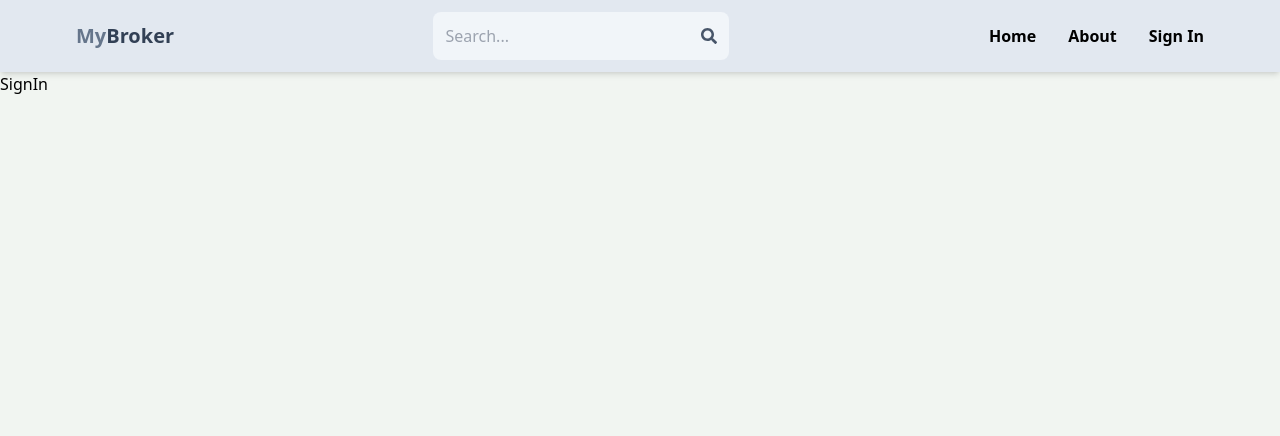
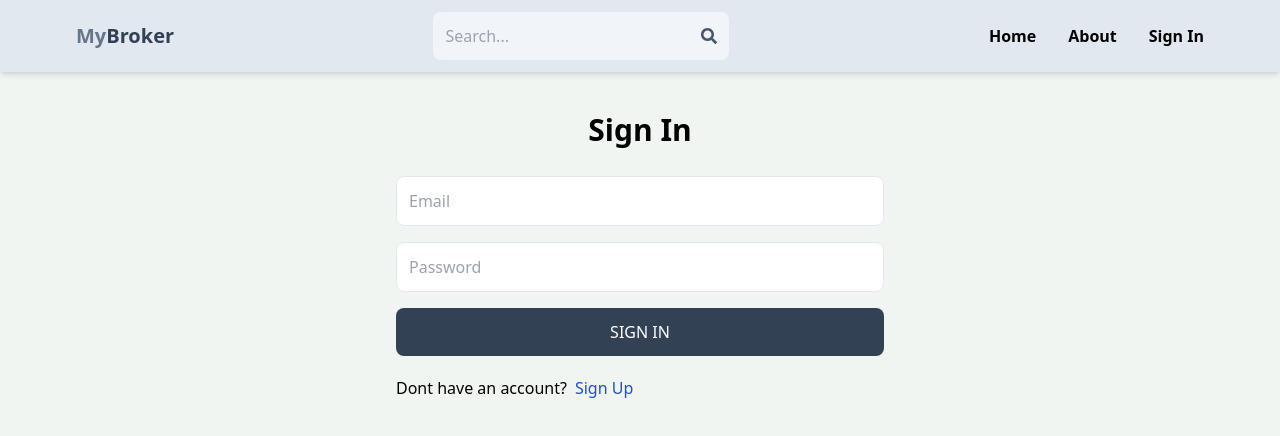
Before and after one commit to AyushiBadika/Broker-Web-App, a React (Vite) app in the folder client/: page /sign-in in a window 1280 px wide. Shown: the top 436 px of the page. Built offline with nearby package versions, Linux system fonts and the light colour scheme.

Commit message:
complete sign in page functionality

```diff
--- a/client/src/pages/SignIn.jsx
+++ b/client/src/pages/SignIn.jsx
@@ -1,3 +1,64 @@
-export default function SignIn() {
-  return <div>SignIn</div>;
+import { useState } from "react";
+import { Link, useNavigate } from "react-router-dom";
+export default function SignUp() {
+  const [formData, setFormData] = useState({});
+  const [error, setError] = useState("");
+  const [loading, setLoading] = useState(false);
+  const navigate = useNavigate();
+
+  const handleChange = (e) => {
+    setFormData({
+      ...formData,
+      [e.target.id]: e.target.value,
+    });
+  };
+
+  const handleSubmit = async (e) => {
+    e.preventDefault();
+    try {
+      setLoading(true);
+
+      const res = await fetch("/api/auth/sign-in", {
+        method: "POST",
+        headers: {
+          "Content-Type": "application/json",
+        },
+        body: JSON.stringify(formData),
+      });
+
+      const data = await res.json();
+
+      if (data.success === false) {
+        setError(data.message);
+        setLoading(false);
+        return;
+      }
+      setLoading(false);
+      setError(null);
+      navigate("/");
+    } catch (error) {
+      setLoading(false);
+      setError(error.message);
+    }
+  };
+
+  return (
+    <div className="max-w-lg mx-auto p-3">
+      <h1 className="text-3xl font-semibold my-7 text-center">Sign In</h1>
+      <form className="flex flex-col gap-4" onSubmit={(e) => handleSubmit(e)}>
+        <input type="email" placeholder="Email" className="border p-3 rounded-lg" id="email" onChange={handleChange} />
+        <input type="password" placeholder="Password" className="border p-3 rounded-lg" id="password" onChange={handleChange} />
+        <button disabled={loading} className="bg-slate-700 text-white p-3 rounded-lg uppercase hover:opacity-95 disabled:opacity-80">
+          {loading ? "Loading..." : "SIGN In"}
+        </button>
+      </form>
+      <div className="flex gap-2 mt-5">
+        <span>Dont have an account?</span>
+        <Link className="text-blue-700" to={"/sign-up"}>
+          Sign Up
+        </Link>
+      </div>
+      {error && <p className="text-red-500 mt-5">{error}</p>}
+    </div>
+  );
 }
```
